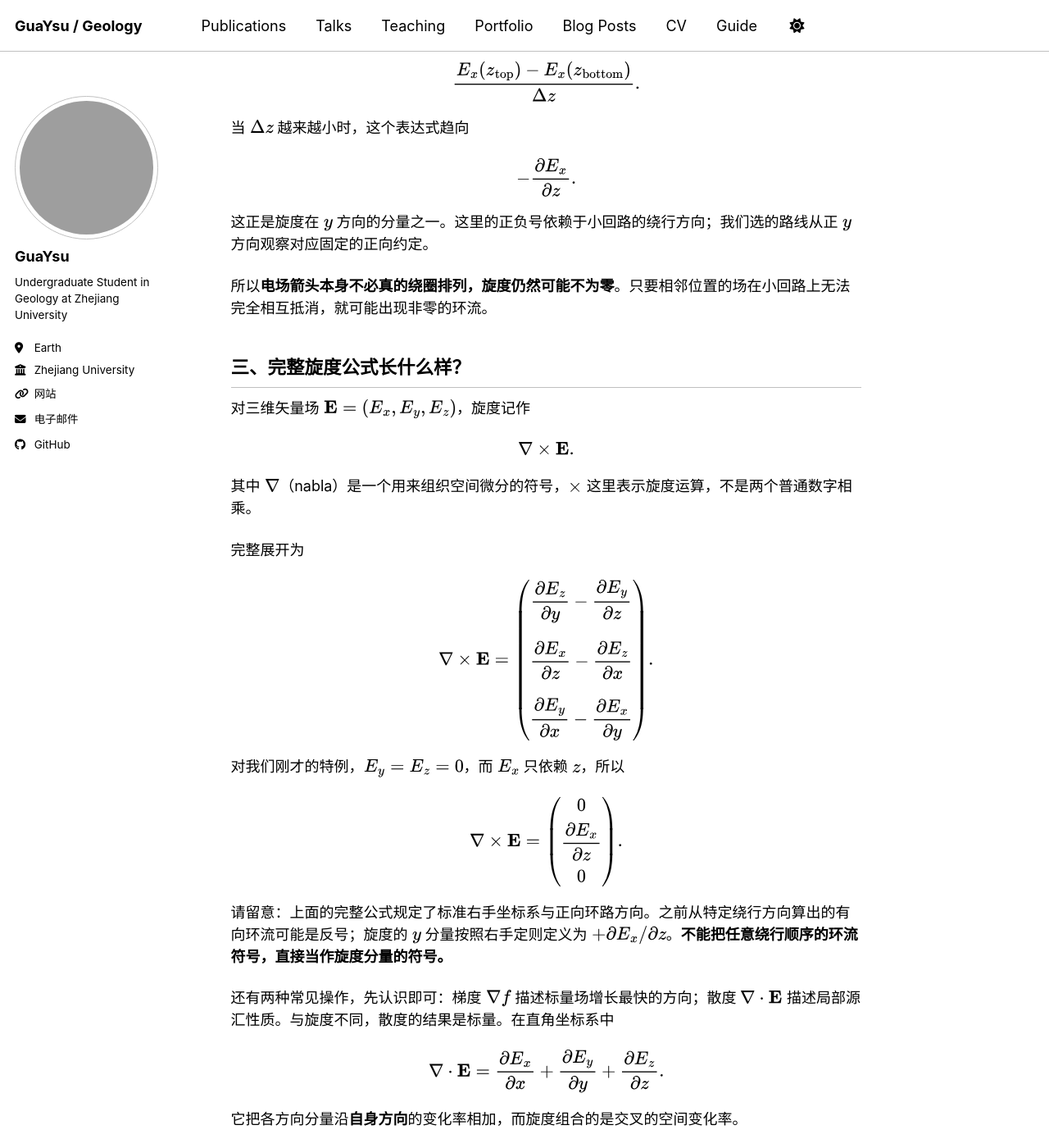
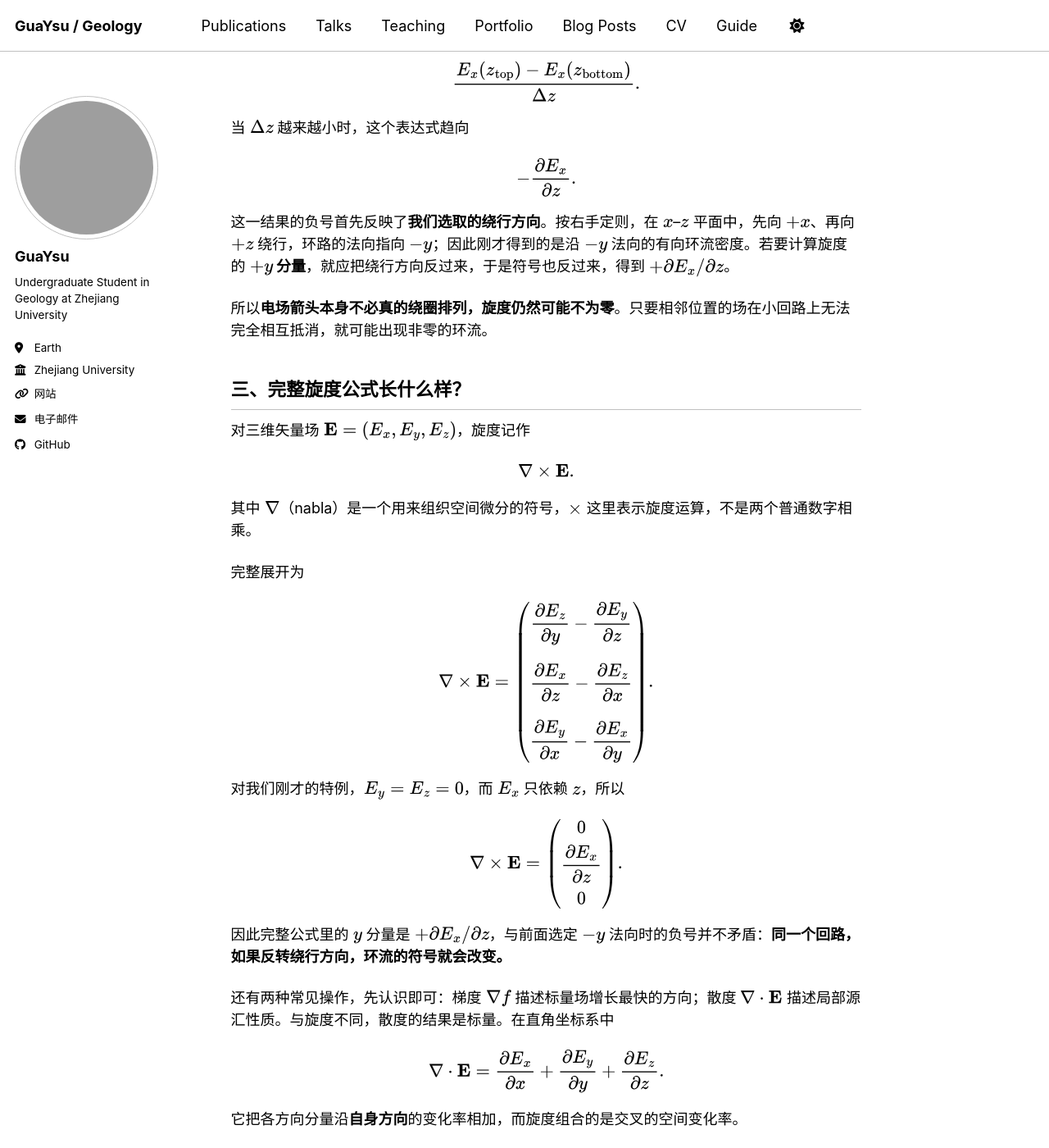
Before and after one commit to GuaYsu/guaysu.github.io, a Jekyll site: the page built from _posts/2026-10-21-mt-course-02b-curl.md, in a window 1280 px wide and 1400 px high, scrolled down 1916 px. Shown: the whole window at 82% size. Built offline with Jekyll 4.4.1, drawn with Linux system fonts in a browser that asks for light colours; a script bundle is joined from its source files by our own code; library files that are not in the unit come from our copies; grey boxes are pictures that could not be loaded.

Commit message:
docs(mt): explain curl-loop right-hand rule with consistent orientation

```diff
--- a/_posts/2026-10-21-mt-course-02b-curl.md
+++ b/_posts/2026-10-21-mt-course-02b-curl.md
@@ -70,7 +70,7 @@ $$
 -\frac{\partial E_x}{\partial z}.
 $$
 
-这正是旋度在 $y$ 方向的分量之一。这里的正负号依赖于小回路的绕行方向；我们选的路线从正 $y$ 方向观察对应固定的正向约定。
+这一结果的负号首先反映了**我们选取的绕行方向**。按右手定则，在 $x$–$z$ 平面中，先向 $+x$、再向 $+z$ 绕行，环路的法向指向 $-y$；因此刚才得到的是沿 $-y$ 法向的有向环流密度。若要计算旋度的 **$+y$ 分量**，就应把绕行方向反过来，于是符号也反过来，得到 $+\partial E_x/\partial z$。
 
 所以**电场箭头本身不必真的绕圈排列，旋度仍然可能不为零**。只要相邻位置的场在小回路上无法完全相互抵消，就可能出现非零的环流。
 
@@ -106,7 +106,7 @@ $$
 \end{pmatrix}.
 $$
 
-请留意：上面的完整公式规定了标准右手坐标系与正向环路方向。之前从特定绕行方向算出的有向环流可能是反号；旋度的 $y$ 分量按照右手定则定义为 $+\partial E_x/\partial z$。**不能把任意绕行顺序的环流符号，直接当作旋度分量的符号。**
+因此完整公式里的 $y$ 分量是 $+\partial E_x/\partial z$，与前面选定 $-y$ 法向时的负号并不矛盾：**同一个回路，如果反转绕行方向，环流的符号就会改变。**
 
 还有两种常见操作，先认识即可：梯度 $\nabla f$ 描述标量场增长最快的方向；散度 $\nabla\cdot\mathbf E$ 描述局部源汇性质。与旋度不同，散度的结果是标量。在直角坐标系中
 
```
